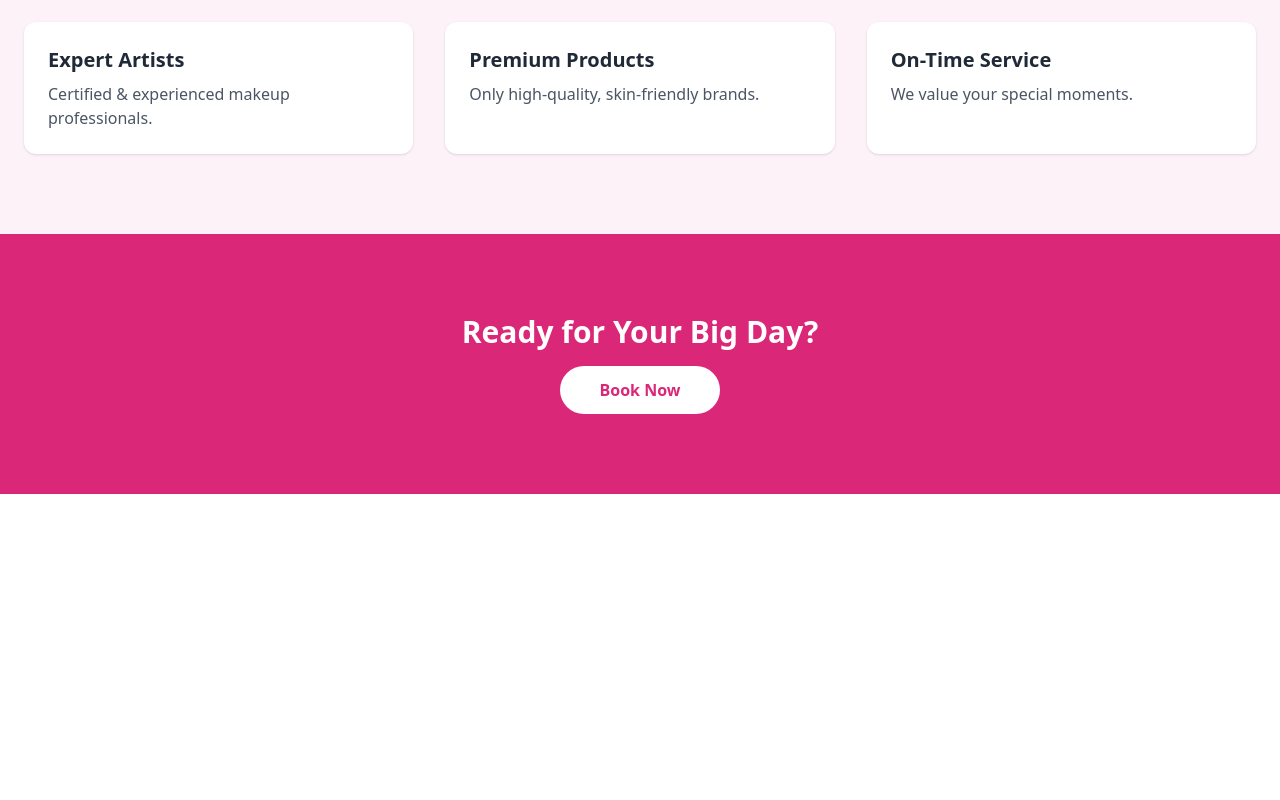
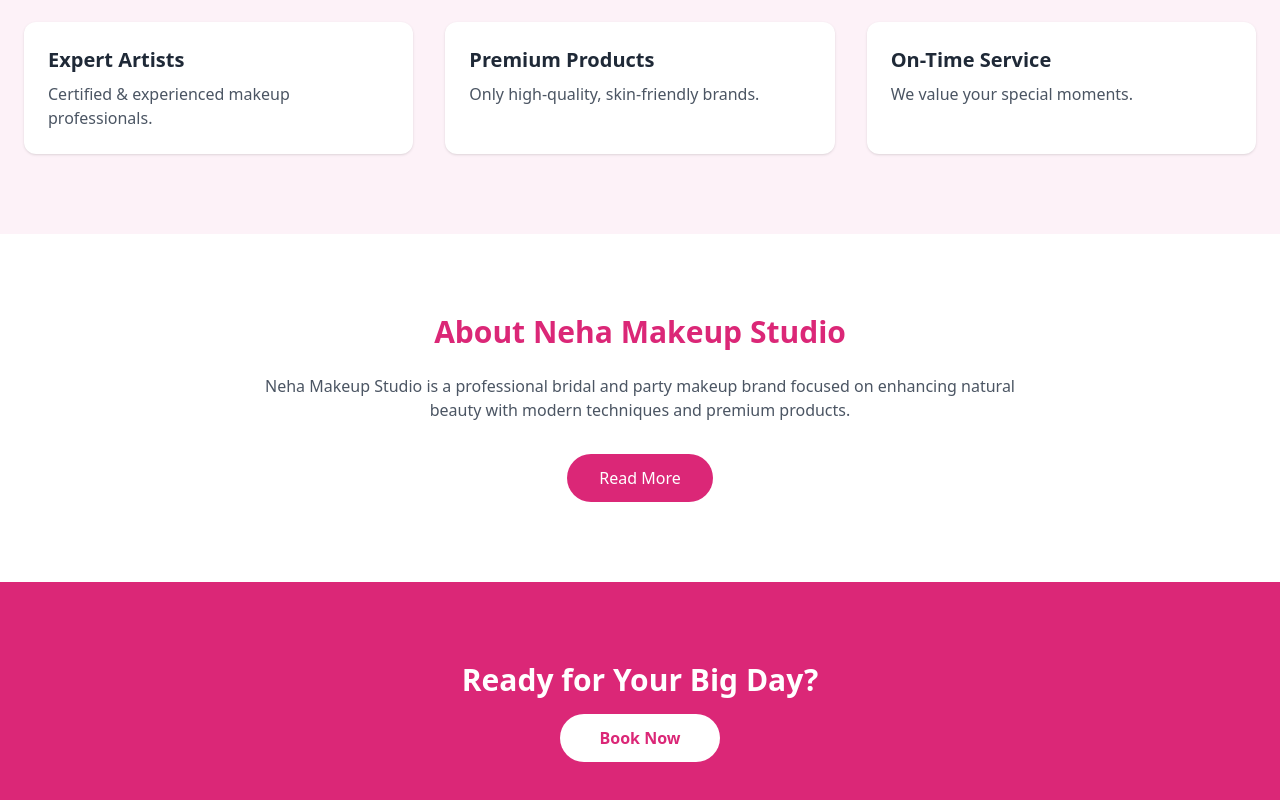
Before and after one commit to dipanshu123321/Neha.com, a plain HTML site: page public/index.html in a window 1280 px wide. Shown: the part 942-1742 px from the top of the page. Before the commit the page ends 1436 px from the top, so only its background shows below. Drawn offline with nearby package versions, Linux system fonts and the light colour scheme.

Commit message:
Add About section for Neha Makeup Studio
Added an 'About' section for Neha Makeup Studio with a description and a link to the about page.

```diff
--- a/public/index.html
+++ b/public/index.html
@@ -94,6 +94,30 @@
   </div>
 </section>
 
+  <!-- 🔹 ABOUT PREVIEW -->
+<section class="py-20 bg-white">
+  <div class="max-w-6xl mx-auto px-6 text-center">
+
+    <h3 class="text-3xl font-bold mb-6 text-pink-600">
+      About Neha Makeup Studio
+    </h3>
+
+    <p class="text-gray-600 max-w-3xl mx-auto mb-8">
+      Neha Makeup Studio is a professional bridal and party makeup brand
+      focused on enhancing natural beauty with modern techniques and
+      premium products.
+    </p>
+
+    <a href="about.html"
+       class="inline-block px-8 py-3 bg-pink-600 text-white rounded-full
+              hover:bg-pink-700 transition hover:scale-105">
+      Read More
+    </a>
+
+  </div>
+</section>
+
+
 <!-- 🔹 CTA -->
 <section class="py-20 bg-pink-600 text-white text-center">
   <h3 class="text-3xl font-bold mb-4">Ready for Your Big Day?</h3>
```
